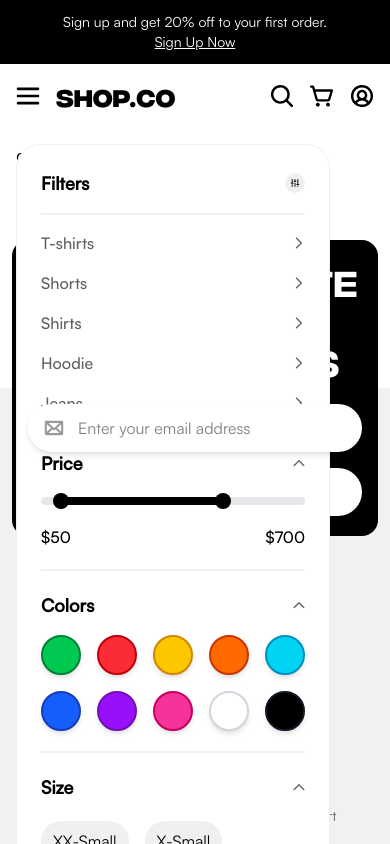
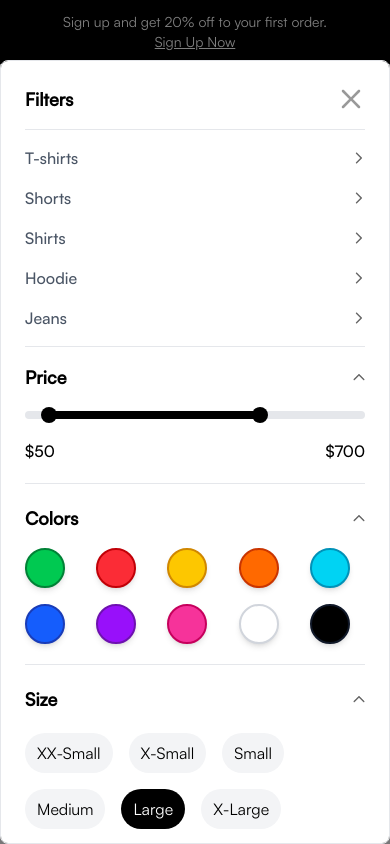
Before and after one commit to davifernandodias/compass-second, a Next.js app in the folder apps/web/: page /casual in a window 390 px wide. Shown: the top 844 px of the page. Built offline with nearby package versions, Linux system fonts and the light colour scheme; no server answers.

Commit message:
feat: added sidebar filter in mobile first

```diff
--- a/apps/web/app/(public)/casual/page.tsx
+++ b/apps/web/app/(public)/casual/page.tsx
@@ -7,9 +7,11 @@ import { getAllProducts } from "@services/products";
 import { useFilterStore } from "@store/sidebar-filter";
 import NextPage from "@container/next-page";
 import { Button } from "@repo/ui/button";
+import IconFilterMobile from "@public/svg/clothes/icon-filter-mobile";
 
 const CasualPage = () => {
-  const { initialPage, finalLimit, minPrice, maxPrice, color, size } = useFilterStore();
+  const { initialPage, finalLimit, minPrice, maxPrice, color, size } =
+    useFilterStore();
   const [products, setProducts] = useState([]);
   const [hasMoreProducts, setHasMoreProducts] = useState(true);
   const [isEnableSidebar, setIsEnableSidebar] = useState(true);
@@ -41,14 +43,16 @@ const CasualPage = () => {
 
   return (
     <section className="flex gap-6 bg-white p-4 lg:px-16">
-      <Sidebar
-        onChange={toggleSidebar}
-        isEnableSidebar={isEnableSidebar}
-      />
+      <Sidebar onChange={toggleSidebar} isEnableSidebar={isEnableSidebar} />
       <div>
         <div className="flex gap-6">
-          <p>oii</p>
-          <Button onclick={toggleSidebar} className="bg-black text-white">filter</Button>
+          <div
+            className="flex justify-between items-center w-full"
+            onClick={toggleSidebar}
+          >
+            <p>balbla</p>
+            <IconFilterMobile className="w-8 h-8 bg-red-500" />
+          </div>
         </div>
         <Product products={products} />
         <NextPage enableNextPage={isEnableNextPage} />
--- a/apps/web/container/sidebar.tsx
+++ b/apps/web/container/sidebar.tsx
@@ -1,13 +1,14 @@
-"use client";
-import { useState } from "react";
+'use client';
+
+import { useState, useEffect } from "react";
 import { useFilterStore } from "../store/sidebar-filter";
 import { Button } from "@repo/ui/button";
-import IconFilterMobile from "@public/svg/clothes/icon-filter-mobile";
 import IconFilterSidebar from "@public/svg/clothes/icon-filter-sidebar";
 import IconCollapse from "@public/svg/clothes/icon-collapse";
 import { sizes } from "@store/sidebar-sizes";
 import { colors } from "@store/sidebar-colors";
-import { Check } from "lucide-react";
+import { Check } from 'lucide-react';
+import IconCloseSideber from "@public/svg/clothes/icon-close-sideber";
 
 interface SidebarProps {
   isEnableSidebar: boolean;
@@ -16,6 +17,31 @@ interface SidebarProps {
 
 const Sidebar = ({ isEnableSidebar, onChange }: SidebarProps) => {
   const { setValue } = useFilterStore();
+  const [isMobile, setIsMobile] = useState(false);
+
+  useEffect(() => {
+    const checkIfMobile = () => {
+      setIsMobile(window.innerWidth < 1024);
+    };
+
+    checkIfMobile();
+
+    window.addEventListener('resize', checkIfMobile);
+
+    return () => window.removeEventListener('resize', checkIfMobile);
+  }, []);
+
+  useEffect(() => {
+    if (isMobile && isEnableSidebar) {
+      document.body.style.overflow = 'hidden';
+    } else {
+      document.body.style.overflow = 'auto';
+    }
+
+    return () => {
+      document.body.style.overflow = 'auto';
+    };
+  }, [isMobile, isEnableSidebar]);
 
   const [tempFilters, setTempFilters] = useState({
     minPrice: 50,
@@ -56,56 +82,74 @@ const Sidebar = ({ isEnableSidebar, onChange }: SidebarProps) => {
   if (!isEnableSidebar) return null;
 
   return (
-    <div className="flex flex-col bg-white border border-gray-secundary gap-4 p-6 rounded-3xl fixed lg:relative">
+    <>
+      {/* Overlay for mobile */}
+      {isMobile && (
+        <div
+          className="fixed inset-0 bg-black/50 z-40"
+          onClick={onChange}
+        />
+      )}
+
+      <div
+        className={`
+          fixed lg:relative
+          bg-white
+          scrollbar-none
+          border border-gray-200
+          rounded-lg lg:rounded-xl
+          p-6
+          overflow-y-auto
+          z-50 lg:z-10
+          transition-all duration-300 ease-in-out
+          ${isMobile ? 'inset-0 top-[60px] h-[calc(100%-60px)]' : 'w-80 h-auto'}
+        `}
+      >
         <div className="flex justify-between items-center">
-        <p className="font-family-satoshi-medium font-bold text-lg">Filters</p>
-        <Button className="text-white hidden lg:flex bg-transparent">
-          <IconFilterSidebar className="w-5.5 h-5.5" />
-        </Button>
-        <Button onclick={onChange} className="text-white lg:hidden">
-          <IconFilterMobile className="w-5 h-5" />
-        </Button>
+          <p className="text-lg font-family-satoshi-medium font-bold">Filters</p>
+          <div className="flex items-center">
+            <button
+              className="hidden lg:flex p-1"
+              aria-label="Filter sidebar"
+            >
+              <IconFilterSidebar className="w-5 h-5" />
+            </button>
+            <button
+              onClick={onChange}
+              className="lg:hidden p-1"
+              aria-label="Close sidebar"
+            >
+              <IconCloseSideber className="w-5 h-5" />
+            </button>
           </div>
-      <div>
-        <hr className="h-0.5 border border-gray-secundary" />
         </div>
-      <div className="flex justify-between items-center font-family-satoshi-medium font-medium text-gray-text">
-        <p>T-shirts</p>
+
+        <div className="h-px bg-gray-200 my-4" />
+
+        <div className="space-y-4">
+          {["T-shirts", "Shorts", "Shirts", "Hoodie", "Jeans"].map((category) => (
+            <div key={category} className="flex justify-between items-center font-family-satoshi-medium font-light text-gray-600 hover:text-gray-900 cursor-pointer">
+              <p className="font-medium">{category}</p>
               <IconCollapse className="w-3 h-3" />
             </div>
-      <div className="flex justify-between items-center font-family-satoshi-medium font-medium text-gray-text">
-        <p>Shorts</p>
-        <IconCollapse className="w-3 h-3" />
+          ))}
         </div>
-      <div className="flex justify-between items-center font-family-satoshi-medium font-medium text-gray-text">
-        <p>Shirts</p>
-        <IconCollapse className="w-3 h-3" />
-      </div>
-      <div className="flex justify-between items-center font-family-satoshi-medium font-medium text-gray-text">
-        <p>Hoodie</p>
-        <IconCollapse className="w-3 h-3" />
-      </div>
-      <div className="flex justify-between items-center font-family-satoshi-medium font-medium text-gray-text">
-        <p>Jeans</p>
-        <IconCollapse className="w-3 h-3" />
-      </div>
-      <div>
-        <hr className="h-0.5 border border-gray-secundary" />
-      </div>
+
+        <div className="h-px bg-gray-200 my-4" />
+
         <form
-        className="bg-white"
+          className="space-y-6"
           onSubmit={(e) => {
             e.preventDefault();
             applyFilters();
             alert("Filtros aplicados");
+            if (isMobile) onChange();
           }}
         >
           <div className="space-y-5">
             <div className="flex flex-col gap-5">
               <div className="flex items-center justify-between">
-              <label className="block font-family-satoshi-medium font-bold text-lg">
-                Price
-              </label>
+                <label className=" text-lg font-family-satoshi-medium font-bold ">Price</label>
                 <IconCollapse className="w-3 h-3 -rotate-90" />
               </div>
               <div className="relative h-2 bg-gray-200 rounded-full">
@@ -137,19 +181,17 @@ const Sidebar = ({ isEnableSidebar, onChange }: SidebarProps) => {
                   className="absolute w-full h-2 bg-transparent appearance-none pointer-events-none [&::-webkit-slider-thumb]:pointer-events-auto [&::-webkit-slider-thumb]:relative [&::-webkit-slider-thumb]:z-10 [&::-webkit-slider-thumb]:w-4 [&::-webkit-slider-thumb]:h-4 [&::-webkit-slider-thumb]:bg-black [&::-webkit-slider-thumb]:rounded-full [&::-webkit-slider-thumb]:appearance-none"
                 />
               </div>
-            <div className="flex justify-between font-family-satoshi-medium text-black font-medium">
-              <span>${tempFilters.minPrice}</span>
-              <span>${tempFilters.maxPrice}</span>
+              <div className="flex justify-between text-black font-medium">
+                <span className="font-family-satoshi-medium">${tempFilters.minPrice}</span>
+                <span className="font-family-satoshi-medium">${tempFilters.maxPrice}</span>
               </div>
             </div>
-          <div>
-            <hr className="h-0.5 border border-gray-secundary" />
-          </div>
+
+            <div className="h-px bg-gray-200" />
+
             <div className="flex flex-col gap-4">
               <div className="flex items-center justify-between">
-              <label className="block font-family-satoshi-medium font-bold text-lg">
-                Colors
-              </label>
+                <label className=" text-lg font-family-satoshi-medium font-bold ">Colors</label>
                 <IconCollapse className="w-3 h-3 -rotate-90" />
               </div>
               <div>
@@ -157,7 +199,7 @@ const Sidebar = ({ isEnableSidebar, onChange }: SidebarProps) => {
                   {colors.slice(0, 5).map((color) => (
                     <button
                       key={color.name}
-                    type="button" // Prevent form submission
+                      type="button"
                       className={`${color.value} ${color.border} w-10 h-10 rounded-full flex items-center justify-center shadow-md hover:scale-105 transition-transform border-2`}
                       onClick={() => handleInputChange("color", color.name)}
                       aria-label={`Select ${color.name} color`}
@@ -172,7 +214,7 @@ const Sidebar = ({ isEnableSidebar, onChange }: SidebarProps) => {
                   {colors.slice(5, 10).map((color) => (
                     <button
                       key={color.name}
-                    type="button" // Prevent form submission
+                      type="button"
                       className={`${color.value} ${color.border} w-10 h-10 rounded-full flex items-center justify-center shadow-md hover:scale-105 transition-transform border-2`}
                       onClick={() => handleInputChange("color", color.name)}
                       aria-label={`Select ${color.name} color`}
@@ -185,25 +227,23 @@ const Sidebar = ({ isEnableSidebar, onChange }: SidebarProps) => {
                 </div>
               </div>
             </div>
-          <div>
-            <hr className="h-0.5 border border-gray-secundary" />
-          </div>
+
+            <div className="h-px bg-gray-200" />
+
             <div className="flex flex-col gap-5">
               <div className="flex items-center justify-between">
-              <label className="block font-family-satoshi-medium font-bold text-lg">
-                Size
-              </label>
+                <label className=" text-lg font-family-satoshi-medium font-bold ">Size</label>
                 <IconCollapse className="w-3 h-3 -rotate-90" />
               </div>
-            <div className="flex flex-wrap w-52 gap-4 font-family-satoshi-regular">
+              <div className="flex flex-wrap gap-4">
                 {sizes.map((size) => (
                   <div
                     key={size}
                     onClick={() => handleInputChange("size", size)}
-                  className={`px-3 py-2 rounded-3xl cursor-pointer transition-colors ${
+                    className={`px-3 py-2 rounded-full cursor-pointer transition-colors font-family-satoshi-medium ${
                       tempFilters.size === size
                         ? "bg-black text-white"
-                      : "bg-gray-secundary text-black hover:bg-black hover:text-white"
+                        : "bg-gray-100 text-black hover:bg-black hover:text-white"
                     }`}
                   >
                     {size}
@@ -211,45 +251,34 @@ const Sidebar = ({ isEnableSidebar, onChange }: SidebarProps) => {
                 ))}
               </div>
             </div>
-          <div>
-            <hr className="h-0.5 border border-gray-secundary" />
-          </div>
+
+            <div className="h-px bg-gray-200" />
+
             <div className="flex flex-col gap-4">
               <div className="flex items-center justify-between">
-              <p className="block font-family-satoshi-medium font-bold text-lg">
-                Dress Style
-              </p>
+                <p className=" text-lg font-family-satoshi-medium font-bold ">Dress Style</p>
                 <IconCollapse className="w-3 h-3 -rotate-90" />
               </div>
-            <div className="flex flex-col gap-2">
-              <div className="flex justify-between items-center font-family-satoshi-medium font-medium text-gray-text">
-                <p>Casual</p>
+              <div className="flex flex-col gap-3">
+                {["Casual", "Formal", "Party", "Gym"].map((style) => (
+                  <div key={style} className="flex justify-between items-center text-gray-600 font-family-satoshi-regular font-light hover:text-gray-900 cursor-pointer">
+                    <p>{style}</p>
                     <IconCollapse className="w-3 h-3" />
                   </div>
-              <div className="flex justify-between items-center font-family-satoshi-medium font-medium text-gray-text">
-                <p>Formal</p>
-                <IconCollapse className="w-3 h-3" />
-              </div>
-              <div className="flex justify-between items-center font-family-satoshi-medium font-medium text-gray-text">
-                <p>Party</p>
-                <IconCollapse className="w-3 h-3" />
-              </div>
-              <div className="flex justify-between items-center font-family-satoshi-medium font-medium text-gray-text">
-                <p>Gym</p>
-                <IconCollapse className="w-3 h-3" />
-              </div>
+                ))}
               </div>
             </div>
           </div>
 
           <Button
             type="submit"
-          className="bg-black text-white w-full font-family-satoshi-medium font-medium rounded-4xl h-12 mt-6 cursor-pointer hover:opacity-75"
+            className="w-full bg-black text-white font-medium rounded-full h-12 hover:opacity-90"
           >
             Apply Filter
           </Button>
         </form>
       </div>
+    </>
   );
 };
 
```
Also changed, not shown: apps/web/app/globals.css (line endings or trailing spaces). Lines whose indentation alone changed are shown as unchanged.
